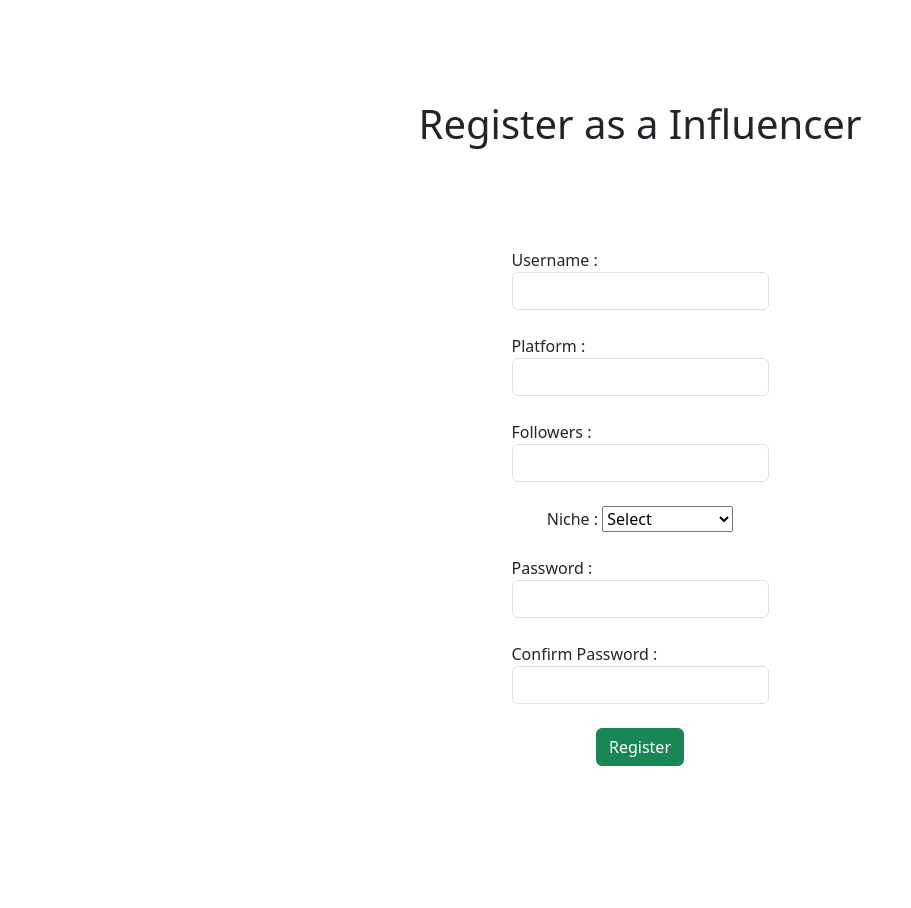
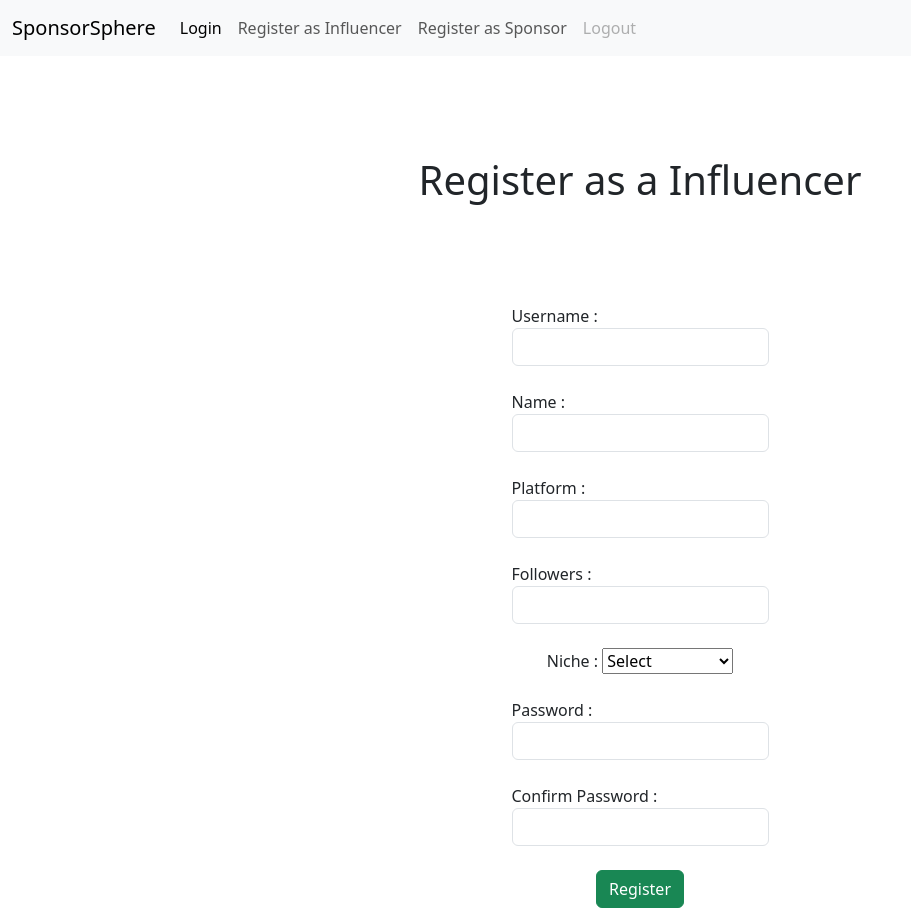
Before and after one commit to ABHINAVGOPALAM/SponsorSphere, a Flask app: page /register_influencer in a window 1280 px wide. Shown: the whole page, without its empty margins (0-911 px from the left). Before the commit the page ends 766 px from the top, so only its background shows below. Run offline with Flask 3, Linux system fonts and the light colour scheme.

Commit message:
added routes for influencer login and registration (database error)

```diff
--- a/app.py
+++ b/app.py
@@ -8,3 +8,8 @@ import config
 import models
 
 import routes
+
+
+import logging
+logging.basicConfig()
+logging.getLogger('sqlalchemy.engine').setLevel(logging.INFO)
--- a/routes.py
+++ b/routes.py
@@ -1,7 +1,7 @@
-from flask import Flask , render_template , request , redirect , url_for
+from flask import Flask , render_template , request , redirect , url_for , flash
 from app import app
-from models import User , Sponsor , Influencer , Campaign , Rating
-
+from models import db, User , Sponsor , Influencer , Campaign , Rating
+from werkzeug.security import generate_password_hash , check_password_hash
 
 @app.route('/')
 def index():
@@ -18,3 +18,87 @@ def register_sponsor():
 @app.route('/register_influencer')
 def register_influencer():
     return render_template('i_register.html')
+
+@app.route('/register_influencer', methods=['POST'])
+def register_influencer_post():
+    username = request.form.get('username')
+    password = request.form.get('password')
+    confirm_password = request.form.get('confirm_password')
+    platform = request.form.get('platform')
+    niche = request.form.get('niche')
+    followers = request.form.get('followers')
+    name = request.form.get('name')
+
+    if not username or not password or not confirm_password or not platform  or not followers or not name:
+        flash('All fields are required')
+        return redirect(url_for('register_influencer'))
+
+    old_user = User.query.filter_by(username=username).first()
+
+    if old_user:
+        flash('Username already exists')
+        return redirect(url_for('register_influencer'))
+
+    if password != confirm_password:
+        flash('Passwords do not match')
+        return redirect(url_for('register_influencer'))
+
+    password_hash = generate_password_hash(password)
+
+    new_user = Influencer(
+
+        username=username,
+        password_hash=password_hash,
+        platform=platform,
+        niche=niche,
+        followers=followers,
+        name = name,
+        role="influencer"
+    )
+
+
+    db.session.add(new_user)
+    db.session.commit()
+
+    return redirect(url_for('login'))
+
+
+@app.route('/login', methods=['POST'])
+def login_post():
+    username = request.form.get('username')
+    password = request.form.get('password')
+
+    if not username or not password:
+        flash('All fields are required')
+        return redirect(url_for('login'))
+
+    user = User.query.filter_by(username=username).first()
+
+    if not user :
+        flash('Invalid username ')
+        return redirect(url_for('login'))
+    if not check_password_hash(user.password_hash, password):
+        flash('Invalid password')
+        return redirect(url_for('login'))
+
+    if user.role == 'admin':
+        return redirect(url_for('admin'))
+    if user.role == 'sponsor':
+        return redirect(url_for('sponsor'))
+    if user.role == 'influencer':
+        return redirect(url_for('influencer'))
+
+    return redirect(url_for('login'))
+
+
+@app.route('/admin')
+def admin():
+    return render_template('admin.html')
+
+@app.route('/sponsor')
+def sponsor():
+    return render_template('sponsor.html')
+
+@app.route('/influencer')
+def influencer():
+    return render_template('influencer.html')
--- a/templates/i_register.html
+++ b/templates/i_register.html
@@ -4,12 +4,19 @@
 
 {% block content %}
     <h1>Register as a Influencer</h1>
-    <form action="/influncer_register" method="post">
+    <form action="/register_influencer" method="post">
         <div class="mb-3">
             <label for="username" class="form-label">Username :
             <input type="text" class="form-control" id="username" name="username">
             </label>
         </div>
+        <div class="mb-3">
+            <label for = "name" class="form-label">Name :
+            <input type="text" class="form-control" id="name" name="name">
+            </label>
+        </div>
+
+
         <div class="mb-3">
             <label for = "platform" class="form-label">Platform :
             <input type="text" class="form-control" id="platform" name="platform">
@@ -22,7 +29,7 @@
         </div>
         <div class="mb-3">
             <label for = "niche" class="form-label">Niche :
-            <select>
+            <select name = "niche">
                 <option >Select</option>
                 <option value="Tech">Tech</option>
                 <option value="Entertainment">Entertainment</option>
--- /dev/null
+++ b/templates/index.html
@@ -0,0 +1 @@
+you logged in as {{ user.username }}
--- a/templates/layout.html
+++ b/templates/layout.html
@@ -10,6 +10,19 @@
 
 </head>
 <body>
+    {% include 'nav.html' %}
+    {% with messages = get_flashed_messages() %}
+    {% if messages %}
+        <ul>
+            {% for message in messages %}
+            <div class="alert alert-danger" role="alert">
+                {{ message }}
+            </div>
+            {% endfor %}
+        </ul>
+    {% endif %}
+    {% endwith %}
+
     <div class="container">{% block content %}{% endblock %}</div>
     {% block script %}{% endblock %}
 </body>
--- /dev/null
+++ b/templates/nav.html
@@ -0,0 +1,16 @@
+<nav class="navbar navbar-expand-lg bg-body-tertiary">
+    <div class="container-fluid">
+      <a class="navbar-brand" href="{{url_for('index')}}">SponsorSphere</a>
+      <button class="navbar-toggler" type="button" data-bs-toggle="collapse" data-bs-target="#navbarNavAltMarkup" aria-controls="navbarNavAltMarkup" aria-expanded="false" aria-label="Toggle navigation">
+        <span class="navbar-toggler-icon"></span>
+      </button>
+      <div class="collapse navbar-collapse" id="navbarNavAltMarkup">
+        <div class="navbar-nav">
+          <a class="nav-link active" aria-current="page" href="{{url_for('login')}}">Login</a>
+          <a class="nav-link" href="{{ url_for('register_influencer')}}">Register as Influencer</a>
+          <a class="nav-link" href="{{ url_for('register_sponsor')}}">Register as Sponsor</a>
+          <a class="nav-link disabled" aria-disabled="true">Logout</a>
+        </div>
+      </div>
+    </div>
+  </nav>
--- a/templates/s_register.html
+++ b/templates/s_register.html
@@ -4,7 +4,7 @@
 
 {% block content %}
     <h1>Register as a Sponsor</h1>
-    <form action="/register" method="post">
+    <form action="/sponser_register" method="post">
         <div class="mb-3">
             <label for="username" class="form-label">Username :
             <input type="text" class="form-control" id="username" name="username">
```
Also changed, not shown: models.py (+44 -20 lines), templates/admin.html (added, +7 -0 lines), templates/influencer.html (added, +7 -0 lines), 1 other file.
